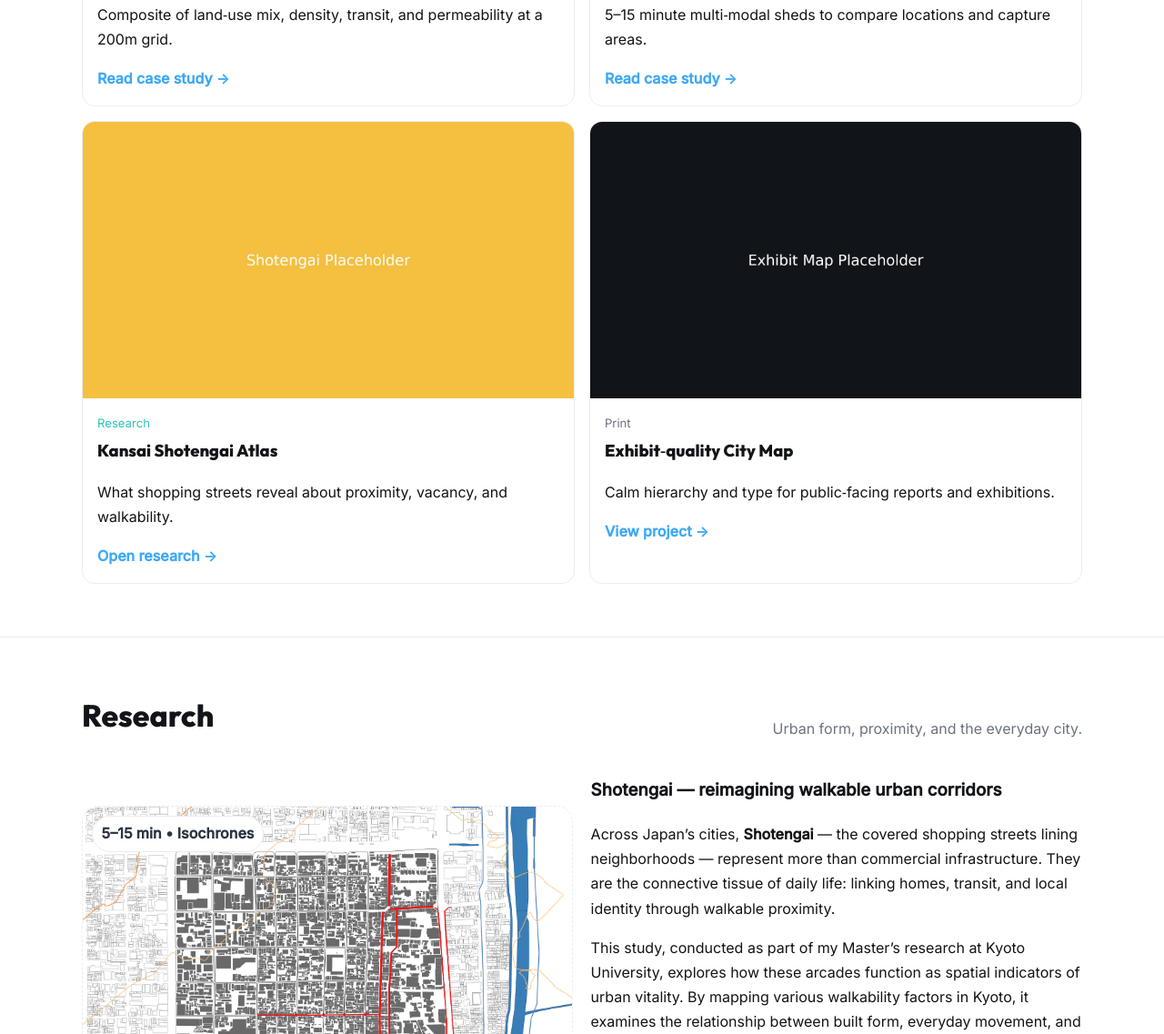
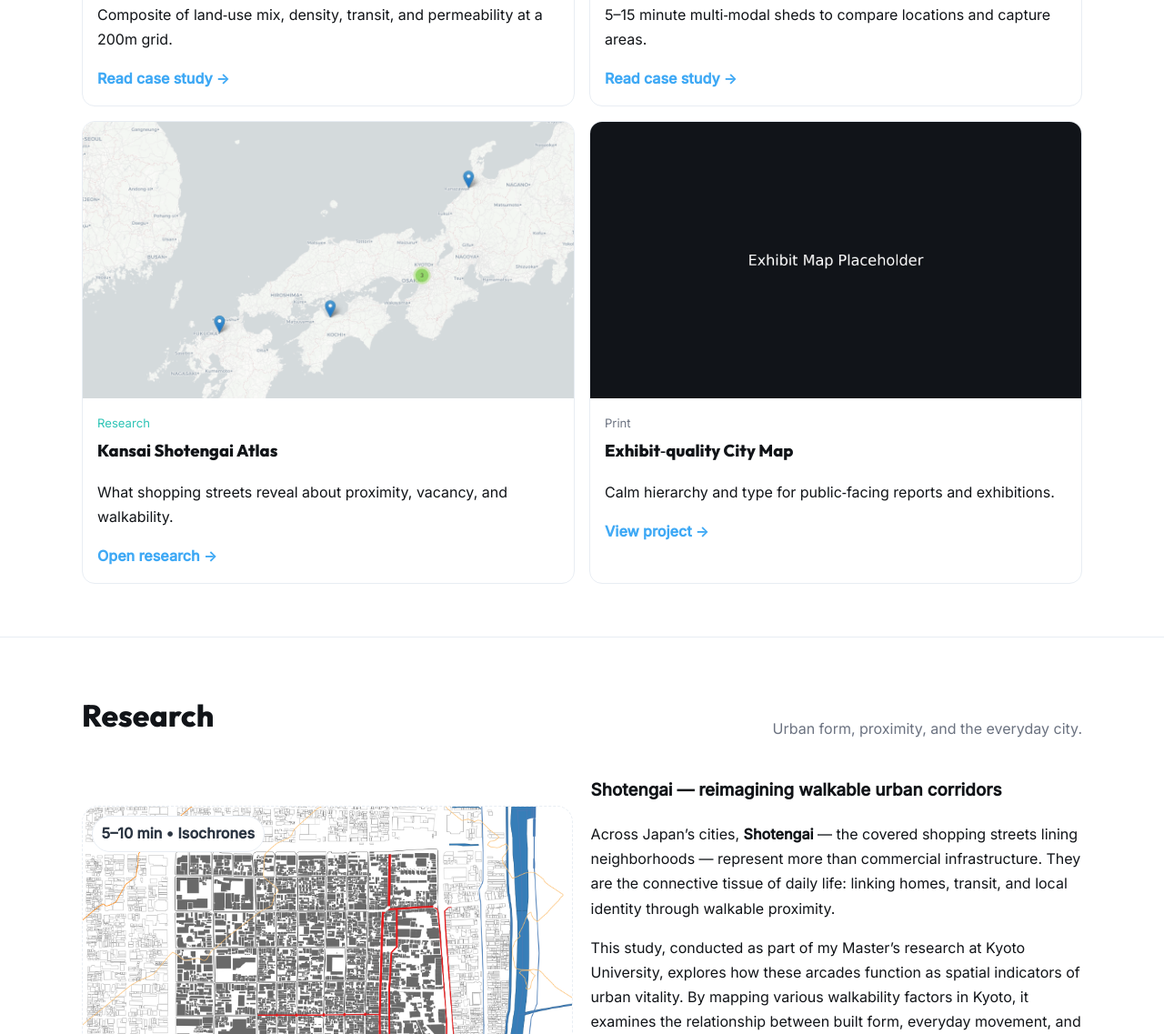
Before and after one commit to KansaiGeoCoder/KansaiGeoCoder.github.io, a plain HTML site: page index.html in a window 1280 px wide. Shown: the part 1074-2211 px from the top of the page at 91% size. Drawn offline with Linux system fonts and the light colour scheme.

Commit message:
Image update

```diff
--- a/index.html
+++ b/index.html
@@ -87,7 +87,7 @@
           </div>
         </a>
         <a class="card" href="/shotengai/">
-          <img src="/images/work-shotengai.jpg" alt="Shotengai atlas mockup" />
+          <img src="/images/work-shotengai.png" alt="Shotengai atlas mockup" />
           <div class="meta">
             <div class="tag" style="color:var(--teal)">Research</div>
             <h3>Kansai Shotengai Atlas</h3>
@@ -117,7 +117,7 @@
       <div class="research-wrap">
         <div class="topo" aria-hidden="true">
           <img src="/assets/ShotengaiIso.png" alt="Isochrone/topographic illustration" />
-          <div class="badge">5–15 min • Isochrones</div>
+          <div class="badge">5–10 min • Isochrones</div>
           <div class="legend">From Master’s Thesis — Kyoto University, 2023</div>
         </div>
         <div>
```
Also changed, not shown: images/work-shotengai.png (added).
